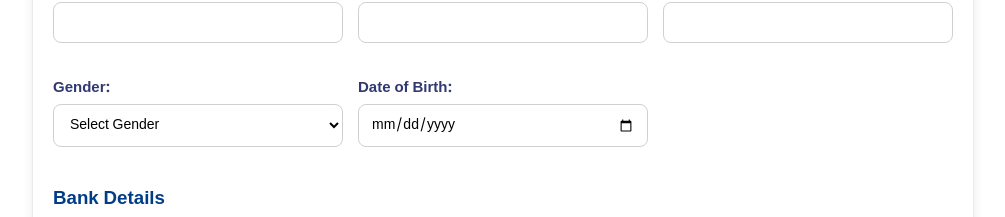
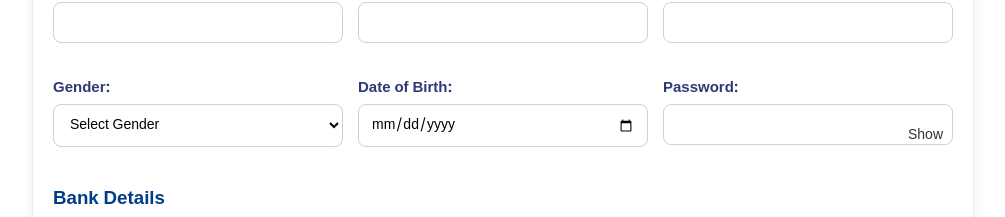
Before and after one commit to vikashsharma380/DigyaanshShrishti, a React (Vite) app: page /form/create-user in a window 1280 px wide. Shown: the part 387-604 px from the top of the page, without its empty margins (137-1142 px from the left). Built offline with nearby package versions, Linux system fonts and the light colour scheme.

Commit message:
modified

```diff
--- a/src/components/Form/CreateUserForm.jsx
+++ b/src/components/Form/CreateUserForm.jsx
@@ -2,6 +2,7 @@ import { useState } from "react";
 import "../../styles/user.css";
 
 export default function CreateUserForm() {
+  const [showPassword, setShowPassword] = useState(false);
   const [data, setData] = useState({
     name: "",
     fatherName: "",
@@ -225,6 +226,35 @@ export default function CreateUserForm() {
               required
             />
           </div>
+          <div>
+            <label>Password:</label>
+            <div style={{ position: "relative" }}>
+              <input
+                type={showPassword ? "text" : "password"}
+                name="password"
+                value={data.password}
+                onChange={handleChange}
+                required
+                style={{ paddingRight: "40px" }}
+              />
+
+              {/* Show/Hide Button */}
+              <span
+                onClick={() => setShowPassword(!showPassword)}
+                style={{
+                  position: "absolute",
+                  right: "10px",
+                  top: "50%",
+                  transform: "translateY(-50%)",
+                  cursor: "pointer",
+                  fontSize: "14px",
+                  color: "#333",
+                }}
+              >
+                {showPassword ? "Hide" : "Show"}
+              </span>
+            </div>
+          </div>
         </div>
 
         {/* BANK DETAILS */}
```
